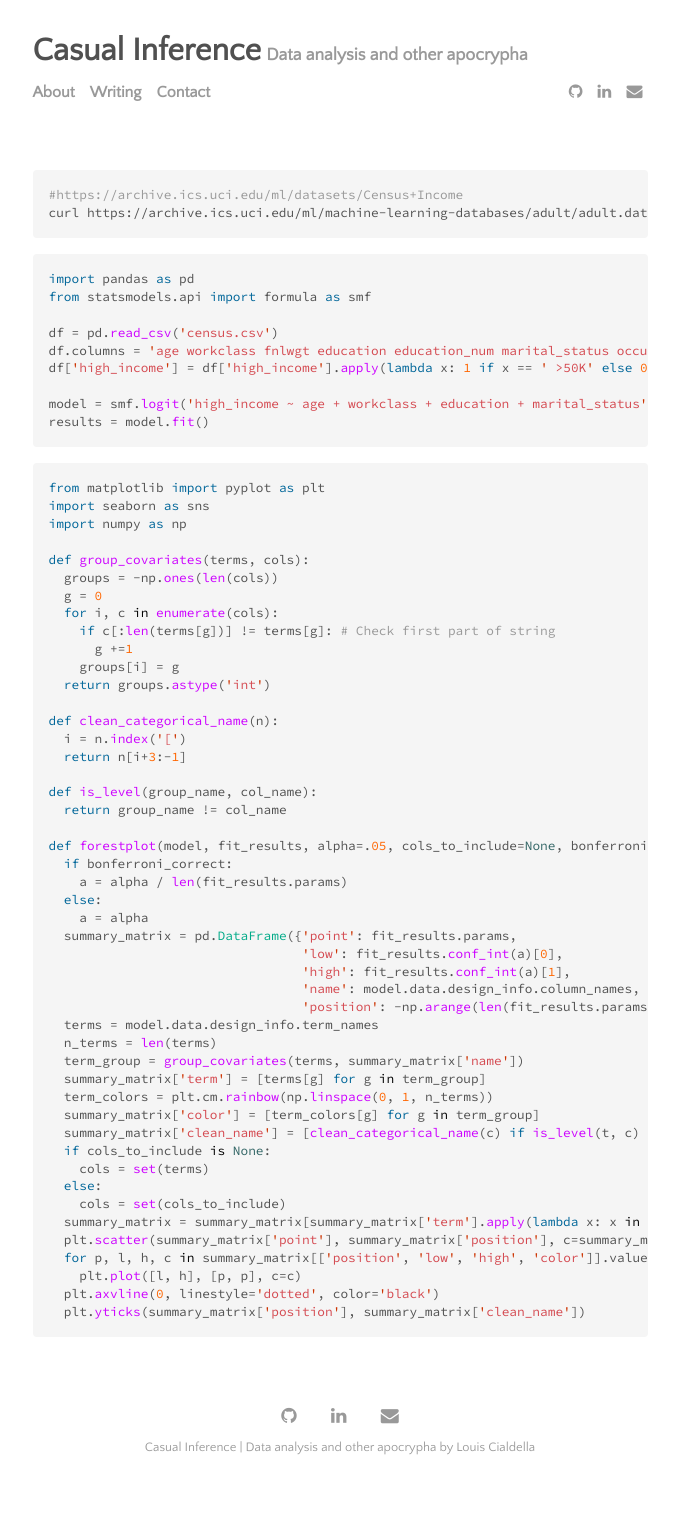
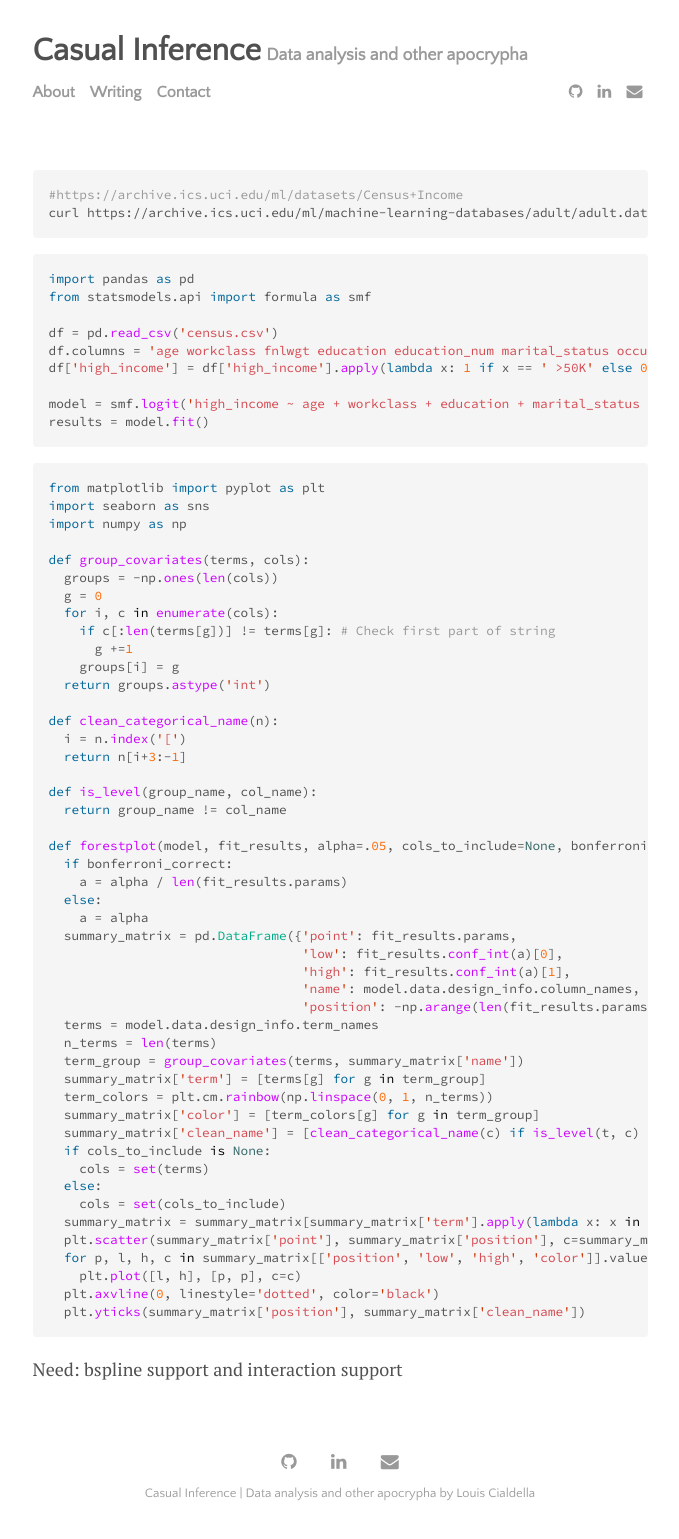
Before and after one commit to lmc2179/lmc2179.github.io, a Jekyll site: the page built from drafts/regression_eda.md, in a window 1280 px wide. Shown: the whole page, without its empty margins (300-979 px from the left). Built offline with Jekyll 4.4.1, drawn with Linux system fonts in a browser that asks for light colours; our own code applies the rules of GitHub Pages for plain Markdown files; before the commit the page ends 1493 px from its top, so only the background shows below that.

Commit message:
Update regression_eda.md

````diff
--- a/drafts/regression_eda.md
+++ b/drafts/regression_eda.md
@@ -13,7 +13,7 @@ df = pd.read_csv('census.csv')
 df.columns = 'age workclass fnlwgt education education_num marital_status occupation relationship race sex capital_gain capital_loss hours_per_week native_country high_income'.split(' ')
 df['high_income'] = df['high_income'].apply(lambda x: 1 if x == ' >50K' else 0)
 
-model = smf.logit('high_income ~ age + workclass + education + marital_status', df)
+model = smf.logit('high_income ~ age + workclass + education + marital_status + age:workclass', df)
 results = model.fit()
 ```
 
@@ -66,3 +66,5 @@ def forestplot(model, fit_results, alpha=.05, cols_to_include=None, bonferroni_c
   plt.axvline(0, linestyle='dotted', color='black')
   plt.yticks(summary_matrix['position'], summary_matrix['clean_name'])
 ```
+
+Need: bspline support and interaction support
````
